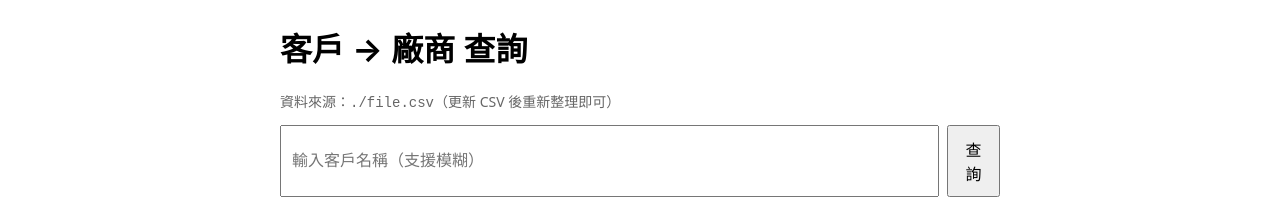
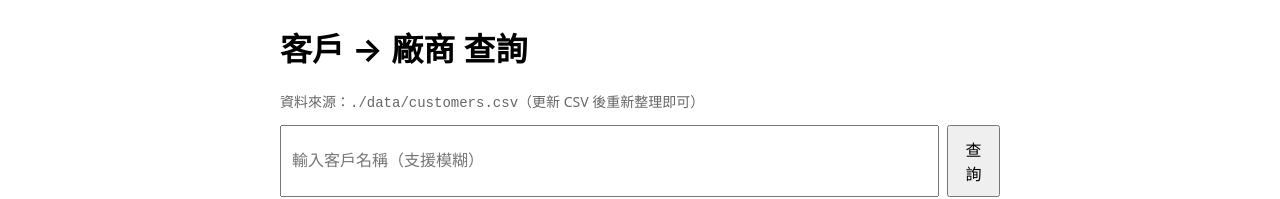
Before and after one commit to lianghsuan168-bit/hoho, a plain HTML site: page index.html in a window 1280 px wide. Shown: the top 199 px of the page. Drawn offline with nearby package versions, Linux system fonts and the light colour scheme.

Commit message:
Update index.html

```diff
--- a/index.html
+++ b/index.html
@@ -21,7 +21,7 @@
 <body>
   <div class="box">
     <h1>客戶 → 廠商 查詢</h1>
-    <p class="muted">資料來源：<code>./file.csv</code>（更新 CSV 後重新整理即可）</p>
+    <p class="muted">資料來源：<code>./data/customers.csv</code>（更新 CSV 後重新整理即可）</p>
 
     <div class="row">
       <input id="q" placeholder="輸入客戶名稱（支援模糊）" />
```
